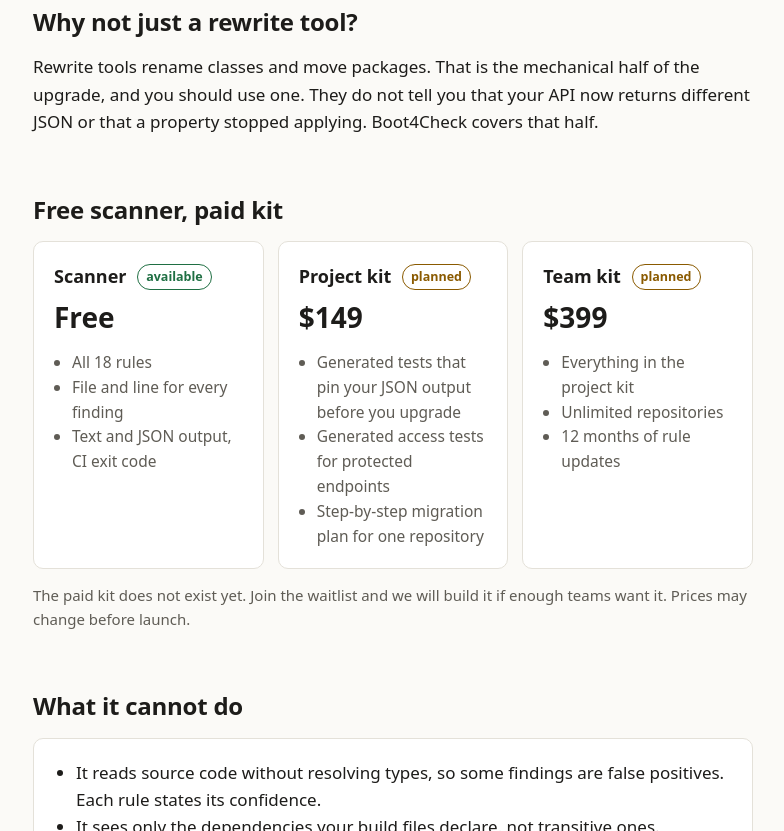
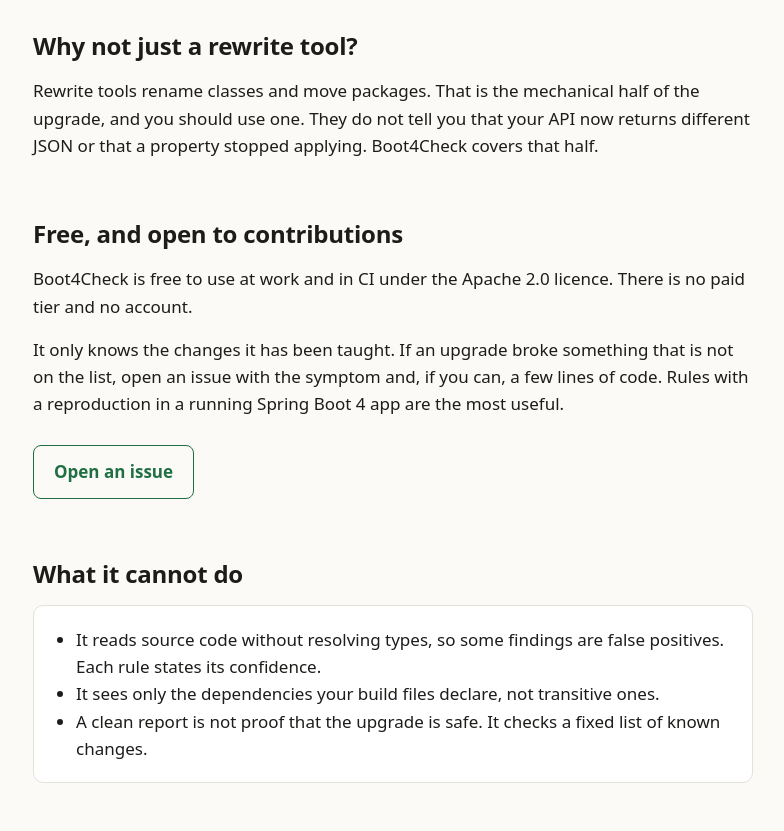
Before and after one commit to Samarskiy/boot4check, a plain HTML site: page docs/index.html in a window 1280 px wide. Shown: the part 1792-2623 px from the top of the page, without its empty margins (247-1031 px from the left). Drawn offline with Linux system fonts and the light colour scheme.

Commit message:
Make the project free: remove paid kit and waitlist, invite contributions
- docs/index.html: drop pricing and the waitlist button, add a
  'free and open to contributions' section and an issues link
- README: add a Contributing section

Scanner code is unchanged; it never contained paid-edition logic.

Co-Authored-By: Claude Sonnet 5.5 <noreply@anthropic.com>
Claude-Session: https://claude.ai/code/session_01Et1wzDmk9Ja1cKiyktp9bU

```diff
--- a/docs/index.html
+++ b/docs/index.html
@@ -44,15 +44,6 @@
   ul.checks li:last-child { border-bottom: 1px solid var(--line); }
   ul.checks strong { display: block; }
   ul.checks span { color: var(--muted); }
-  .plans { display: grid; grid-template-columns: repeat(auto-fit, minmax(210px, 1fr)); gap: 14px; margin-top: 8px; }
-  .plan { background: var(--surface); border: 1px solid var(--line); border-radius: 10px; padding: 20px; }
-  .plan h3 { margin: 0 0 4px; font-size: 18px; }
-  .price { font-size: 28px; font-weight: 700; margin: 0 0 10px; }
-  .plan ul { margin: 0; padding-left: 18px; color: var(--muted); font-size: 15.5px; }
-  .tag { display: inline-block; font-size: 12.5px; font-weight: 600; padding: 2px 8px; border-radius: 999px;
-    border: 1px solid currentColor; margin-left: 6px; vertical-align: 2px; }
-  .tag.now { color: var(--ok); }
-  .tag.soon { color: var(--warn); }
   .honest { background: var(--surface); border: 1px solid var(--line); border-radius: 10px; padding: 20px 22px; }
   .honest ul { margin: 0; padding-left: 20px; }
   footer { margin-top: 64px; padding-top: 20px; border-top: 1px solid var(--line); color: var(--muted); font-size: 14.5px; }
@@ -66,10 +57,10 @@
     <p class="lead">Boot4Check scans a Spring Boot 3 project for the changes that pass the build and
       change behaviour at runtime: Jackson 3 defaults, ignored configuration, migrations that no longer run.</p>
     <div class="actions">
-      <a class="button primary" href="https://github.com/Samarskiy/boot4check">Get the free scanner</a>
-      <a class="button secondary" href="https://tally.so/r/dbaxqN">Join the waitlist for the paid kit</a>
+      <a class="button primary" href="https://github.com/Samarskiy/boot4check">Get the scanner</a>
+      <a class="button secondary" href="https://github.com/Samarskiy/boot4check/issues">Report a break it missed</a>
     </div>
-    <p class="caption">Open source, Apache 2.0. Runs locally and only reads files. Your code never leaves your machine.</p>
+    <p class="caption">Free and open source (Apache 2.0). Runs locally and only reads files. Your code never leaves your machine.</p>
   </header>
 
   <section>
@@ -123,38 +114,14 @@ Summary: 3 silent, 0 startup, 0 build</pre>
   </section>
 
   <section>
-    <h2>Free scanner, paid kit</h2>
-    <div class="plans">
-      <div class="plan">
-        <h3>Scanner <span class="tag now">available</span></h3>
-        <p class="price">Free</p>
-        <ul>
-          <li>All 18 rules</li>
-          <li>File and line for every finding</li>
-          <li>Text and JSON output, CI exit code</li>
-        </ul>
-      </div>
-      <div class="plan">
-        <h3>Project kit <span class="tag soon">planned</span></h3>
-        <p class="price">$149</p>
-        <ul>
-          <li>Generated tests that pin your JSON output before you upgrade</li>
-          <li>Generated access tests for protected endpoints</li>
-          <li>Step-by-step migration plan for one repository</li>
-        </ul>
-      </div>
-      <div class="plan">
-        <h3>Team kit <span class="tag soon">planned</span></h3>
-        <p class="price">$399</p>
-        <ul>
-          <li>Everything in the project kit</li>
-          <li>Unlimited repositories</li>
-          <li>12 months of rule updates</li>
-        </ul>
-      </div>
+    <h2>Free, and open to contributions</h2>
+    <p>Boot4Check is free to use at work and in CI under the Apache 2.0 licence. There is no paid tier and no account.</p>
+    <p>It only knows the changes it has been taught. If an upgrade broke something that is not on the list, open an issue
+      with the symptom and, if you can, a few lines of code. Rules with a reproduction in a running Spring Boot 4 app
+      are the most useful.</p>
+    <div class="actions">
+      <a class="button secondary" href="https://github.com/Samarskiy/boot4check/issues">Open an issue</a>
     </div>
-    <p class="caption" style="margin-top:14px">The paid kit does not exist yet. Join the waitlist and we will
-      build it if enough teams want it. Prices may change before launch.</p>
   </section>
 
   <section>
```
Also changed, not shown: 1 other file.
